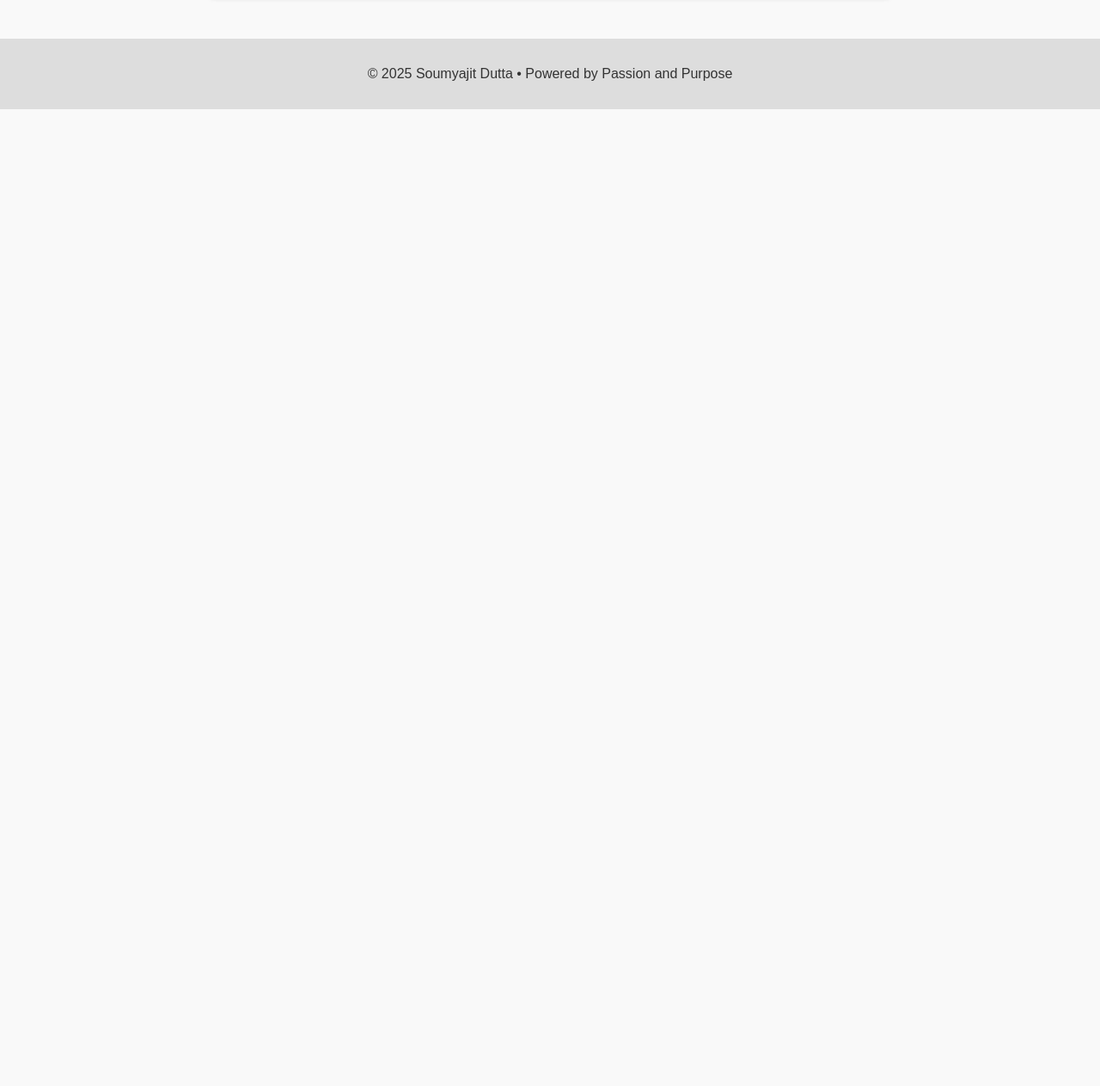
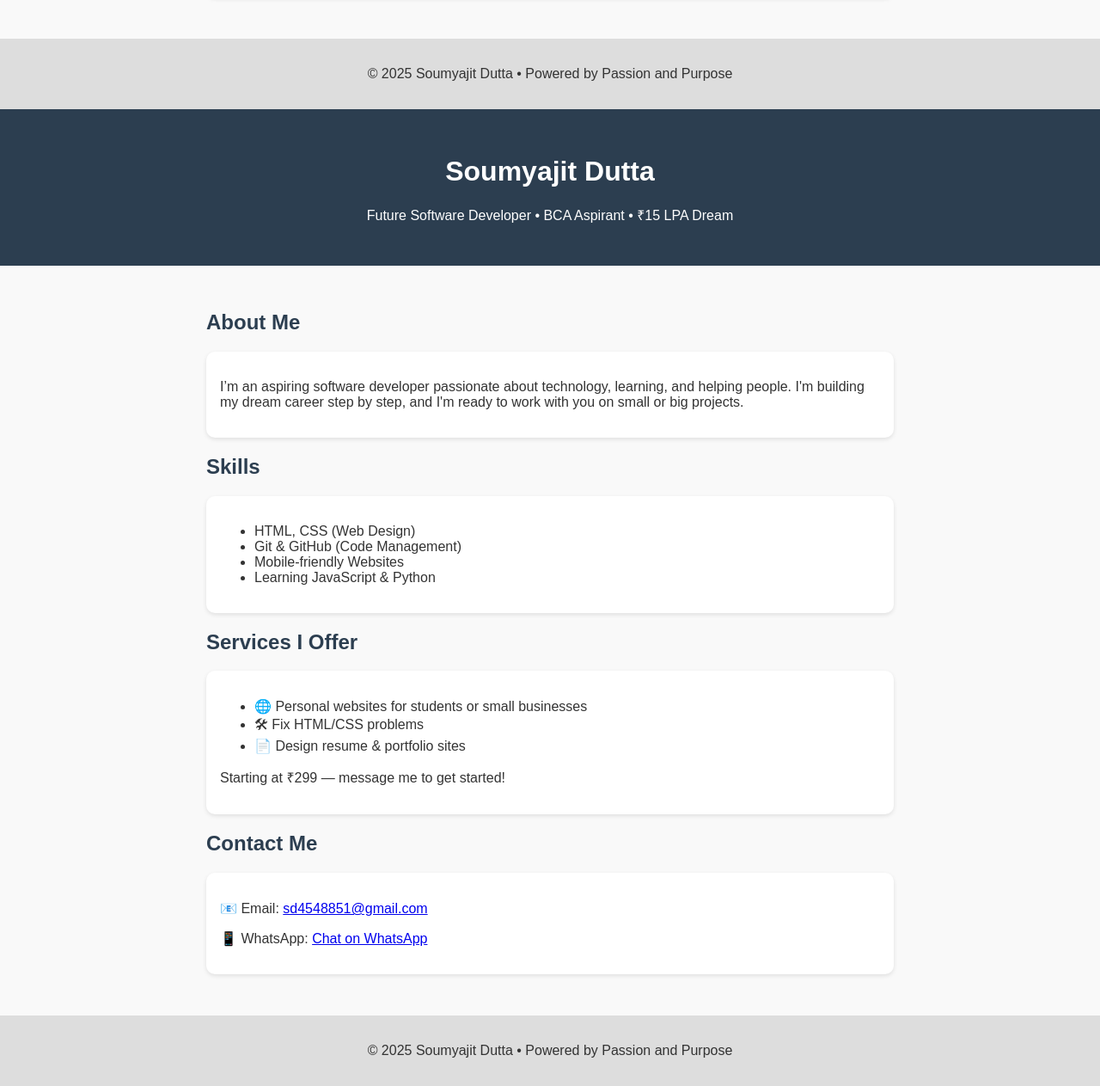
Before and after one commit to soumyajit-dutt/portfolio-site, a plain HTML site: page index.html in a window 1280 px wide. Shown: the part 1009-2272 px from the top of the page at 86% size. Before the commit the page ends 1136 px from the top, so only its background shows below. Drawn offline with Linux system fonts and the light colour scheme.

Commit message:
Update index.html

```diff
--- a/index.html
+++ b/index.html
@@ -96,3 +96,100 @@
 
 </body>
 </html>
+<!DOCTYPE html>
+<html lang="en">
+<head>
+  <meta charset="UTF-8" />
+  <meta name="viewport" content="width=device-width, initial-scale=1.0"/>
+  <title>Soumyajit Dutta | Developer for Hire</title>
+  <style>
+    body {
+      font-family: Arial, sans-serif;
+      background: #f9f9f9;
+      margin: 0;
+      padding: 0;
+      color: #333;
+    }
+    header {
+      background-color: #2c3e50;
+      color: white;
+      padding: 2rem;
+      text-align: center;
+    }
+    section {
+      padding: 2rem;
+      max-width: 800px;
+      margin: auto;
+    }
+    h2 {
+      color: #2c3e50;
+    }
+    .card {
+      background: white;
+      padding: 1rem;
+      margin: 1rem 0;
+      border-radius: 10px;
+      box-shadow: 0 2px 5px rgba(0,0,0,0.1);
+    }
+    a.button {
+      display: inline-block;
+      padding: 10px 20px;
+      background: #3498db;
+      color: white;
+      text-decoration: none;
+      border-radius: 8px;
+      margin-top: 10px;
+    }
+    footer {
+      text-align: center;
+      padding: 1rem;
+      background: #ddd;
+    }
+  </style>
+</head>
+<body>
+
+  <header>
+    <h1>Soumyajit Dutta</h1>
+    <p>Future Software Developer • BCA Aspirant • ₹15 LPA Dream</p>
+  </header>
+
+  <section>
+    <h2>About Me</h2>
+    <div class="card">
+      <p>I’m an aspiring software developer passionate about technology, learning, and helping people. I'm building my dream career step by step, and I'm ready to work with you on small or big projects.</p>
+    </div>
+
+    <h2>Skills</h2>
+    <div class="card">
+      <ul>
+        <li>HTML, CSS (Web Design)</li>
+        <li>Git & GitHub (Code Management)</li>
+        <li>Mobile-friendly Websites</li>
+        <li>Learning JavaScript & Python</li>
+      </ul>
+    </div>
+
+    <h2>Services I Offer</h2>
+    <div class="card">
+      <ul>
+        <li>🌐 Personal websites for students or small businesses</li>
+        <li>🛠 Fix HTML/CSS problems</li>
+        <li>📄 Design resume & portfolio sites</li>
+      </ul>
+      <p>Starting at ₹299 — message me to get started!</p>
+    </div>
+
+    <h2>Contact Me</h2>
+    <div class="card">
+      <p>📧 Email: <a href="mailto:sd4548851@gmail.com">sd4548851@gmail.com</a></p>
+      <p>📱 WhatsApp: <a href="https://wa.me/918391840462" target="_blank">Chat on WhatsApp</a></p>
+    </div>
+  </section>
+
+  <footer>
+    <p>© 2025 Soumyajit Dutta • Powered by Passion and Purpose</p>
+  </footer>
+
+</body>
+</html>
```
